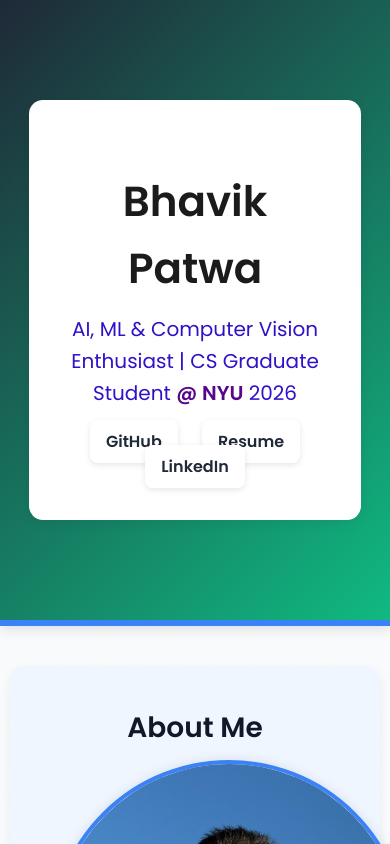
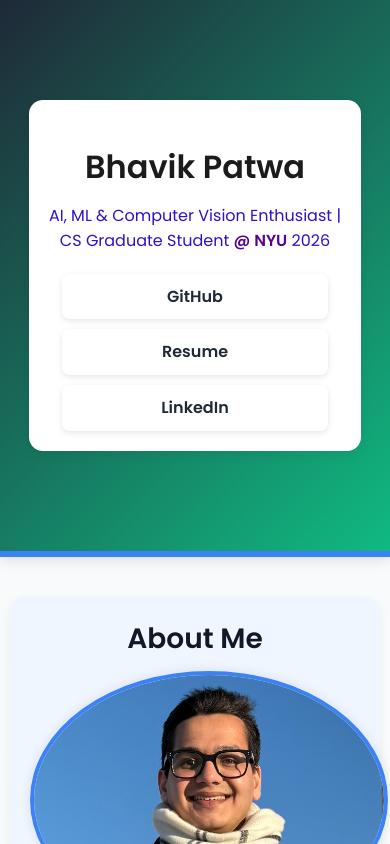
Before and after one commit to Bhavik-Patwa/Resume-Portfolio, a plain HTML site: page index.html in a window 390 px wide. Shown: the top 844 px of the page. Drawn offline with Linux system fonts and the light colour scheme.

Commit message:
Updating css file to adapt to mobile orientations

```diff
--- a/index.html
+++ b/index.html
@@ -16,7 +16,7 @@
         <p class="tagline">AI, ML & Computer Vision Enthusiast | CS Graduate Student <span class="nyu-highlight">@ NYU</span> 2026</p>
         <div class="header-links">
             <a href="https://github.com/Bhavik-Patwa" target="_blank" class="icon-link">GitHub</a>
-            <a href="resume.pdf" target="_blank" class="btn">Resume</a>
+            <a href="https://docs.google.com/document/d/10OKymvrnWbHunmealrkB25Hufb4Im1n9960AByArvDw/edit?usp=sharing" target="_blank" class="btn">Resume</a>
             <a href="https://www.linkedin.com/in/bhavik-patwa" target="_blank" class="icon-link">LinkedIn</a>
         </div>
         </div>
@@ -222,7 +222,7 @@
         <div class="contact-grid">
             <a href="mailto:bnp7995@nyu.edu">Email</a>
             <a href="https://github.com/Bhavik-Patwa" target="_blank">GitHub</a>
-            <a href="resume.pdf" target="_blank">Resume</a>
+            <a href="https://docs.google.com/document/d/10OKymvrnWbHunmealrkB25Hufb4Im1n9960AByArvDw/edit?usp=sharing" target="_blank">Resume</a>
             <a href="https://www.linkedin.com/in/bhavik-patwa" target="_blank">LinkedIn</a>
             <a href="https://www.instagram.com/bhavik_patwa" target="_blank"> Instagram</a>
         </div>
--- a/styles.css
+++ b/styles.css
@@ -2,11 +2,11 @@
 
 /* Fresh & Professional Blue-Green Theme */
 :root {
-  --primary-color: #1F2937;  /* Charcoal Navy */
-  --accent-color: #3B82F6;   /* Sky Blue */
-  --bg-color: #F9FAFB;       /* Soft Light Gray */
-  --text-color: #111827;     /* Very dark gray */
-  --highlight-color: #10B981;/* Emerald Green */
+  --primary-color: #1F2937;
+  --accent-color: #3B82F6;
+  --bg-color: #F9FAFB;
+  --text-color: #111827;
+  --highlight-color: #10B981;
 }
 
 /* General Styling */
@@ -50,7 +50,7 @@ h2 {
 /* Header */
 header {
   background: linear-gradient(135deg, var(--primary-color), var(--highlight-color));
-  color: #1b1b1b; /* Deep gray for strong contrast on white */
+  color: #1b1b1b;
   padding: 60px 20px;
   text-align: center;
   border-bottom: 6px solid var(--accent-color);
@@ -66,7 +66,7 @@ header .tagline {
   margin-top: 10px;
   font-size: 20px;
   font-weight: 500;
-  color: #3011c8; /* Deep green (same as header border) */
+  color: #3011c8;
 }
 
 .nyu-highlight {
@@ -74,7 +74,6 @@ header .tagline {
   font-weight: bold;
 }
 
-/* Header Links */
 .header-links {
   margin-top: 20px;
 }
@@ -96,7 +95,6 @@ header .tagline {
   color: white;
 }
 
-/* About Section */
 .about-container {
   display: flex;
   align-items: center;
@@ -134,7 +132,6 @@ header .tagline {
   text-align: justify;
 }
 
-/* Projects Section */
 .projects-grid {
   display: grid;
   grid-template-columns: repeat(2, 1fr);
@@ -173,7 +170,6 @@ header .tagline {
   margin: 10px 0;
 }
 
-/* Experience */
 .experience-card {
   background: linear-gradient(135deg, #f0f4f3, #e6f9e6);
   padding: 30px;
@@ -208,7 +204,6 @@ header .tagline {
   margin-bottom: 8px;
 }
 
-/* Education */
 .education-column, .education-grid {
   display: flex;
   justify-content: center;
@@ -238,7 +233,6 @@ header .tagline {
   margin-bottom: 10px;
 }
 
-/* Skills Section */
 .skills-grid {
   display: grid;
   grid-template-columns: repeat(auto-fit, minmax(280px, 1fr));
@@ -282,7 +276,6 @@ header .tagline {
   box-shadow: 0 1px 4px rgba(0, 0, 0, 0.05);
 }
 
-/* Extras Section */
 .extras-grid {
   display: grid;
   grid-template-columns: repeat(auto-fit, minmax(250px, 1fr));
@@ -316,7 +309,6 @@ header .tagline {
   line-height: 1.6;
 }
 
-/* Contact Section */
 .contact-grid {
   display: grid;
   grid-template-columns: repeat(auto-fit, minmax(160px, 1fr));
@@ -338,7 +330,6 @@ header .tagline {
   background: var(--accent-color);
 }
 
-/* Footer */
 footer {
   margin-top: 40px;
   padding: 20px;
@@ -348,7 +339,6 @@ footer {
   text-align: center;
 }
 
-/* Responsive */
 @media (max-width: 768px) {
   .about-container {
     flex-direction: column;
@@ -364,7 +354,37 @@ footer {
   .education-column,
   .skills-grid,
   .contact-grid {
-    grid-template-columns: 1fr;
+    display: grid;
+    grid-template-columns: 1fr !important;
+  }
+
+  .project img,
+  .profile-pic {
+    height: auto;
+    max-height: 250px;
+  }
+
+  .header-links {
     flex-direction: column;
+    gap: 10px;
+    display: flex;
+    align-items: center;
+  }
+
+  .header-links a {
+    width: 80%;
+    text-align: center;
+  }
+
+  .container {
+    padding: 20px;
+  }
+
+  header h1 {
+    font-size: 32px;
+  }
+
+  header .tagline {
+    font-size: 16px;
   }
 }
```
Also changed, not shown: 1 other file.
